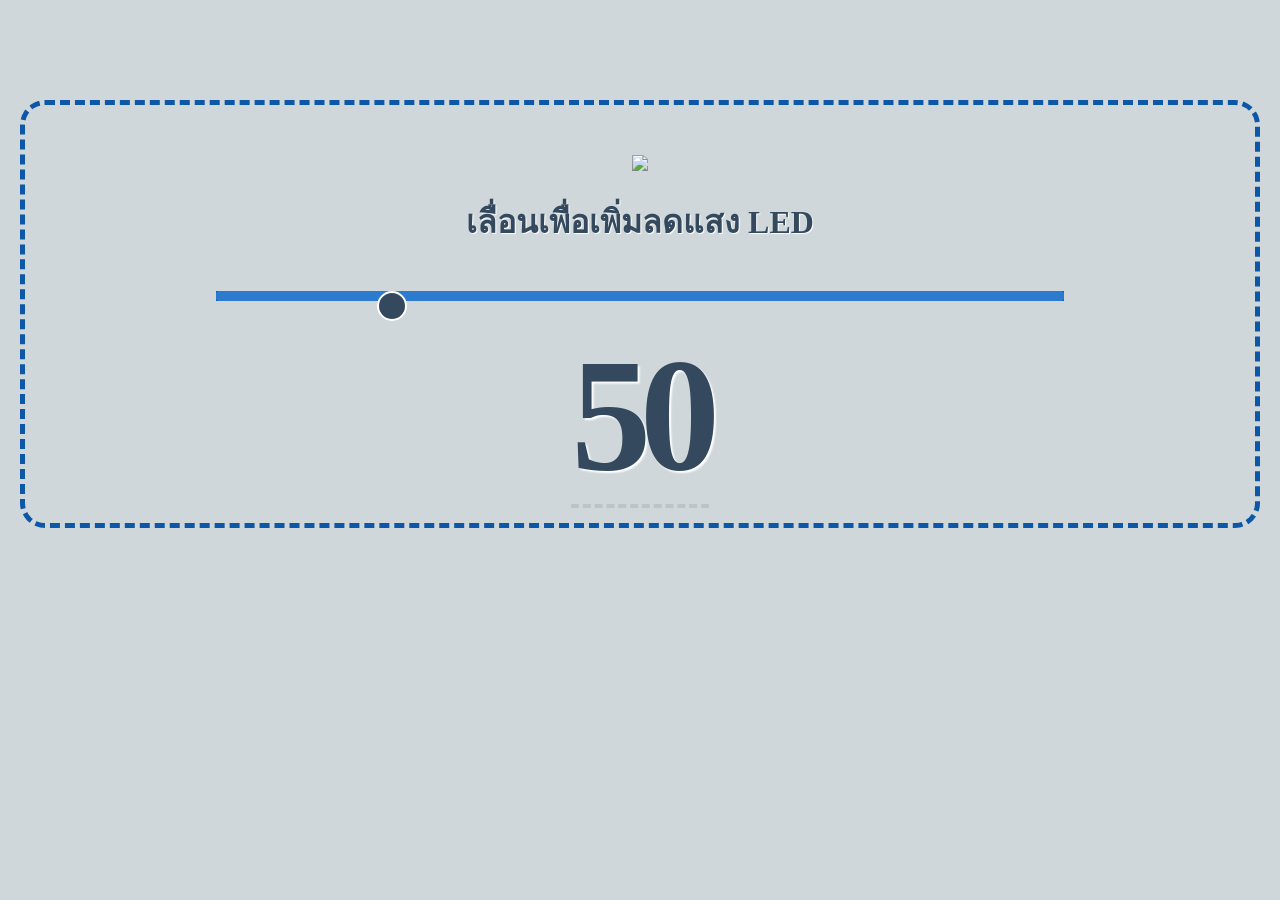
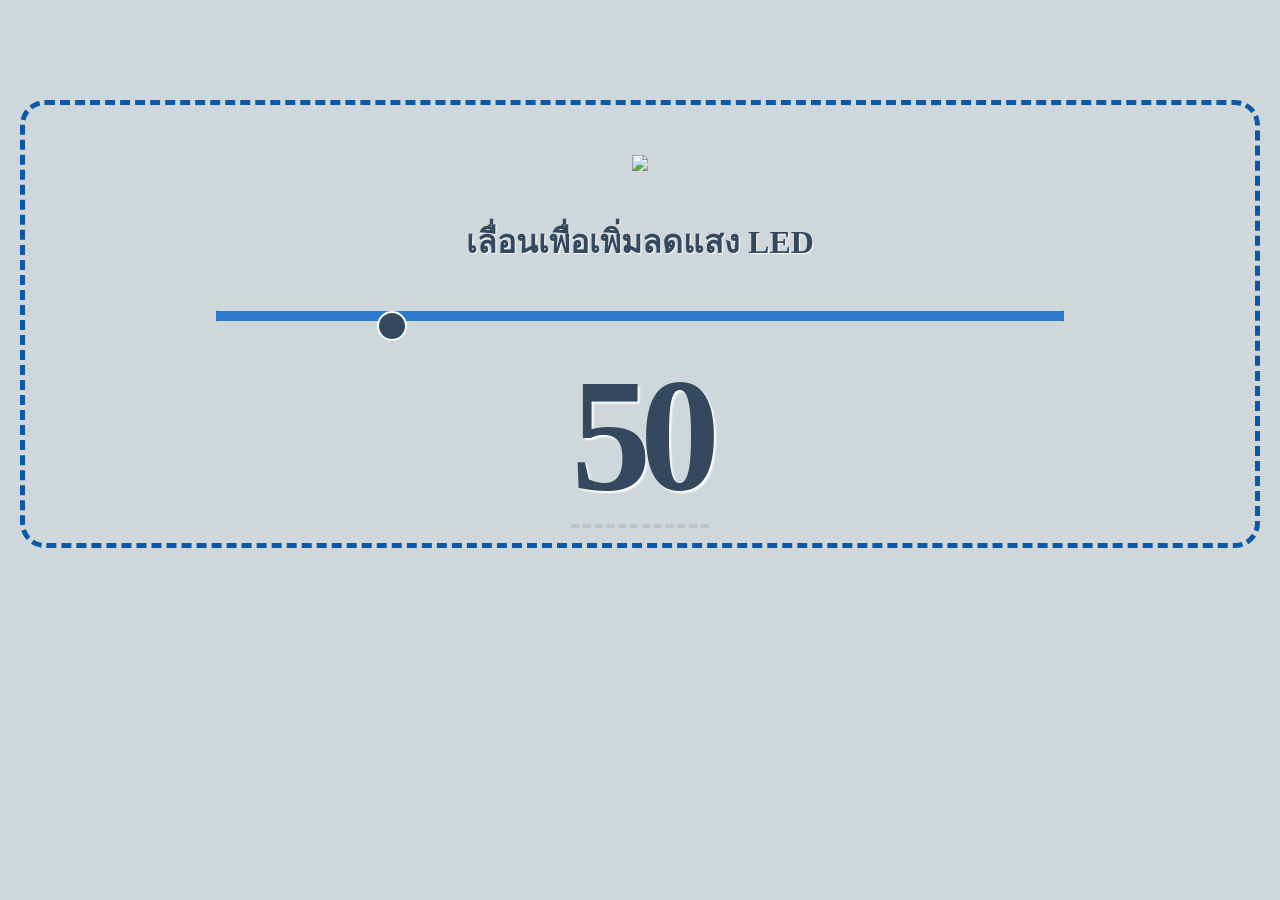

Fix LED control UI bugs: missing images, bulb sync, CSS typo

--- a/public/style.css
+++ b/public/style.css
@@ -64,11 +64,26 @@ input[type="range"]::-webkit-slider-thumb {
 	transition: .3s ease-in-out;
 }
 
- input[type="range"]::-webkit-slider-thumb:hover {
+input[type="range"]::-webkit-slider-thumb:hover {
 	background-color: white;
 	border: 2px solid #34495e;
 }
 
 input[type="range"]::-webkit-slider-thumb:active {
 	transform: scale(1.6);
+}
+
+#bulb {
+	font-size: 6em;
+	margin-bottom: 20px;
+	display: inline-block;
+}
+
+.bulb-off {
+	color: #95a5a6;
+}
+
+.bulb-on {
+	color: #f1c40f;
+	text-shadow: 0 0 20px #f39c12;
 }
